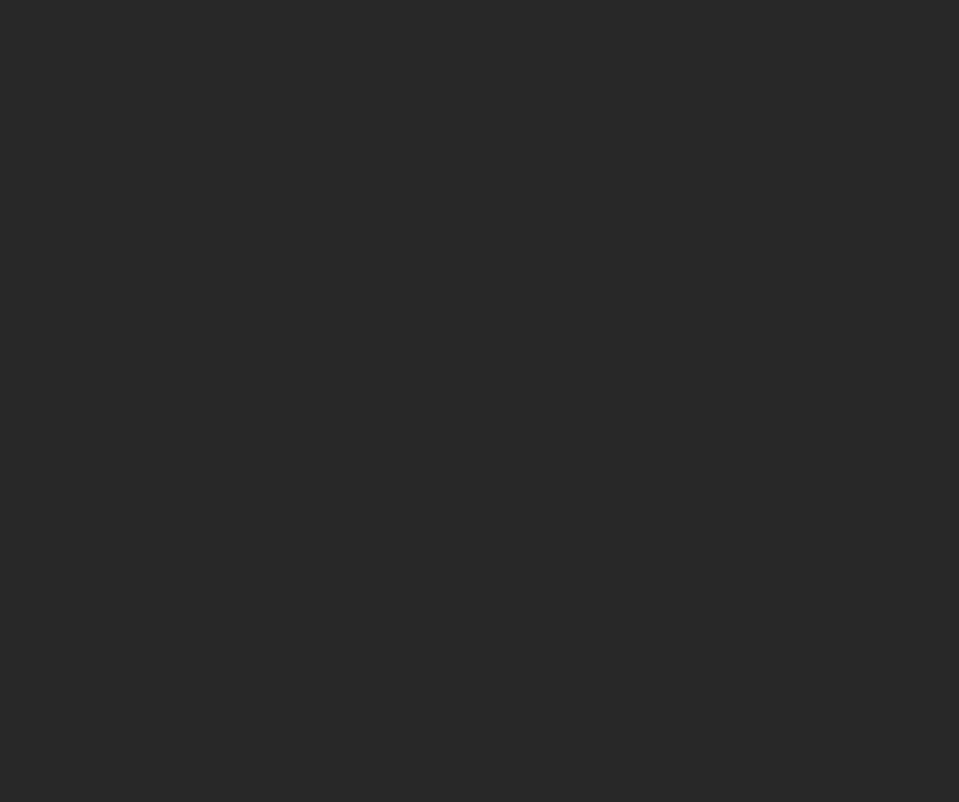
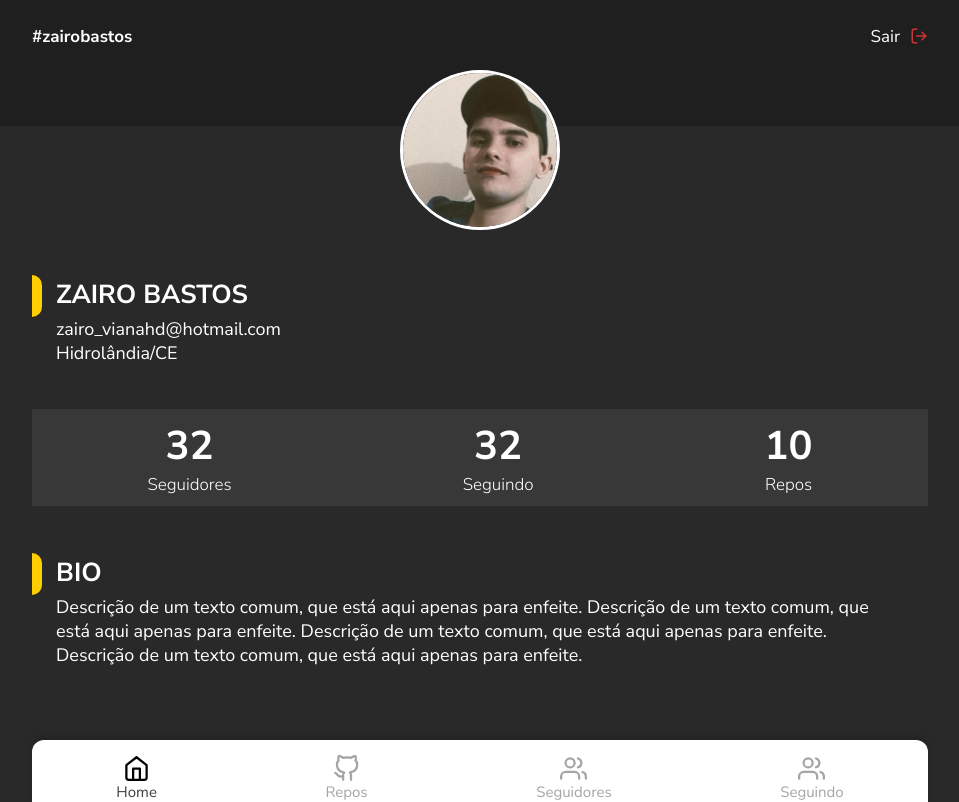
Before and after one commit to zairobastos/githubapp, a React (Create React App) app: page /Home in a window 1280 px wide. Shown: the whole page, without its empty margins (160-1119 px from the left). Built offline with nearby package versions, Linux system fonts and the light colour scheme.

Commit message:
Criaçao da tela Home

```diff
--- a/src/pages/Home.js
+++ b/src/pages/Home.js
@@ -1,8 +1,80 @@
 import React from 'react';
+import {FiLogOut, FiHome,FiGithub,FiUsers} from 'react-icons/fi';
+import '../styles/pages/home.css';
+import Perfil from '../images/perfil.jpeg';
+import {Link} from 'react-router-dom';
 
 export default function Home() {
     return(
         <>
+            <header>
+                <p className="p1">#zairobastos</p>
+                <p className="p2">
+                    <Link to="/" className="link">
+                        Sair
+                        <FiLogOut size="18px" color="#D03434" alt="Sair" className="logout"/>
+                    </Link>
+                </p>
+            </header>
+            <main>
+                <div className="perfil">
+                    <img src={Perfil} alt="Foto Perfil" />
+                </div>
+                <div className="dados">
+                    <div className="titulo">
+                        <div className="aponta"></div>
+                        <h2>Zairo Bastos</h2>
+                    </div>
+                    <div>
+                        <p>zairo_vianahd@hotmail.com</p>
+                        <p>Hidrolândia/CE</p>
+                    </div>
+                </div>
+                <div className="numeros">
+                    <div>
+                        <h1>32</h1>
+                        <p>Seguidores</p>
+                    </div>
+                    <div>
+                        <h1>32</h1>
+                        <p>Seguindo</p>
+                    </div>
+                    <div>
+                        <h1>10</h1>
+                        <p>Repos</p>
+                    </div>
+
+                </div>
+                <div className="bio">
+                    <div className="titulo">
+                        <div className="aponta"></div>
+                        <h2>BIO</h2>
+                    </div>
+                    <div>
+                        <p>Descrição de um texto comum, que está aqui apenas para enfeite. Descrição de um texto comum, que está aqui apenas para enfeite. Descrição de um texto comum, que está aqui apenas para enfeite. Descrição de um texto comum, que está aqui apenas para enfeite.</p>
+                    </div>
+                </div>
+            </main>
+            <footer>
+                <nav>
+                    <div className="ativo">
+                        <FiHome size="27px" color="#000"/>
+                        <p>Home</p>
+                    </div>
+                    <div>
+                        <FiGithub size="27px"/>
+                        <p>Repos</p>
+                    </div>
+                    <div>
+                        <FiUsers size="27px"/>
+                        <p>Seguidores</p>
+                    </div>
+                    <div>
+                        <FiUsers size="27px"/>
+                        <p>Seguindo</p>
+                    </div>
+                </nav>
+            </footer>
         </>
     );
 }
--- a/src/pages/Login.js
+++ b/src/pages/Login.js
@@ -10,7 +10,8 @@ export default function Login(){
             <input type="text" placeholder="Usuário" className="user"/>
             <Link to="/Home" className="link">
                 <button className="btn_entrar">
-                    <p>ENTRAR</p> <AiOutlineArrowRight size="1.14rem" color="#000" alt="Entrar" className="entra"/>
+                    <p>ENTRAR</p>
+                    <AiOutlineArrowRight size="1.14rem" color="#000" alt="Entrar" className="entra"/>
                 </button>
             </Link>
         </div>
--- a/src/routes.js
+++ b/src/routes.js
@@ -2,6 +2,7 @@ import React from 'react';
 import { BrowserRouter, Switch, Route} from 'react-router-dom';
 
 import Login from './pages/Login';
+import Home from './pages/Home';
 export default function Routes(){
     return(
         <BrowserRouter>
@@ -9,6 +10,9 @@ export default function Routes(){
                 <Route path="/" exact>
                     <Login/>
                 </Route>
+                <Route path="/Home">
+                    <Home/>
+                </Route>
             </Switch>
         </BrowserRouter>
     )
--- a/src/styles/global.css
+++ b/src/styles/global.css
@@ -9,4 +9,9 @@ body{
     background-color: #292929;
     font-family: 'Nunito Sans', sans-serif;
     color: #fff;
+
 }
+
+.link{
+    text-decoration: none;
+}
--- /dev/null
+++ b/src/styles/pages/home.css
@@ -0,0 +1,206 @@
+/*Cabeçalho*/
+header{
+    display: flex;
+    flex-direction: row;
+    justify-content: space-between;
+    padding-top: 1.56rem;
+    background-color: #1F1F1F;
+    height: 7.875rem;
+    margin-right: 0px;
+}
+header p{
+    color: #fff;
+    font-size: 17px;
+}
+header .p1{
+    font-weight: bold;
+    height: 20px;
+    margin-left: 15%;
+}
+header .p2{
+    height: 20px;
+    margin-right: 15%;
+}
+
+header .p2 .link{
+    color: #fff;
+    display: flex;
+    flex-direction:row;
+    align-items: center;
+}
+header .p2 .logout{
+    margin-left: 10px;
+}
+/*Main*/
+
+
+main{
+    display: flex;
+    flex-direction: column;
+}
+
+.perfil{
+    display: flex;
+    flex-direction: row;
+    justify-content:center;
+    margin-top: -56px;
+}
+
+.perfil img{
+    width: 10rem;
+    border-radius: 100px;
+    border: solid 3px #FFFFFF;
+}
+
+/*Dados Pessoais*/
+.dados{
+    margin-top: 45px;
+    width: calc(100vw - 30%);
+    margin-left: 15%;
+}
+
+.dados .aponta, .bio .aponta{
+    content: '';
+    width: 10px;
+    height: 42px;
+    background-color: #FFCE00;
+    border-bottom-right-radius: 12px;
+    border-top-right-radius: 12px;
+    margin-right: 14px;
+}
+.dados .titulo, .bio .titulo{
+    display: flex;
+    flex-direction: row;
+    align-items: center;
+}
+
+.dados h2, .bio h2{
+    text-transform: uppercase;
+    font-size: 26px;
+    font-weight: bold;
+    margin-bottom: 4px;
+}
+
+.dados p, .bio p{
+    font-size: 18px;
+    margin-left: 24px;
+}
+
+/*Numeros*/
+.numeros{
+    display: flex;
+    flex-direction: row;
+    flex-grow: 1;
+    justify-content: space-around;
+    background-color: #5252525D;
+    height: 97px;
+    align-items: center;
+    width: calc(100vw - 30%);
+    margin-top: 44px;
+    margin-left: 15%;
+}
+
+.numeros div{
+    display: flex;
+    flex-direction: column;
+    align-items: center;
+}
+
+.numeros div h1{
+    font-size: 40px;
+    font-weight: bold;
+}
+
+.numeros div p{
+    font-size: 17px;
+    font-weight: lighter;
+}
+
+/*BIO*/
+.bio{
+    margin-top: 47px;
+    width: calc(100vw - 30%);
+    margin-left: 15%;
+}
+
+.bio p{
+    word-break: break-word;
+    width: calc(100% - 48px);
+}
+
+/*Menu do rodapé*/
+footer{
+    width: calc(100vw - 30%);
+    margin-left: 15%;
+    margin-top: 73px;
+    background-color: #fff;
+    color: #A5A5A5;
+    border-top-left-radius: 12px;
+    border-top-right-radius: 12px;
+    box-shadow: 0px -3px 6px #00000029;
+}
+footer nav{
+    display: flex;
+    flex-direction: row;
+    justify-content: space-around;
+}
+
+footer nav div{
+    display: flex;
+    align-items: center;
+    flex-direction: column;
+    padding-top: 15px;
+}
+
+footer nav div p{
+    font-size: 15px;
+    font-weight: medium;
+}
+
+.ativo{
+    color: #3E3E3E;
+}
+
+
+@media (max-width: 800px){
+    header .p1{
+        margin-left: 11px;
+    }
+    header .p2{
+        margin-right: 29px;
+    }
+    main{
+        width:100vw;
+        margin: 0;
+    }
+    .perfil img{
+        width: 7.15rem;
+    }
+
+    .dados, .bio{
+        width: 100vw;
+        margin-left: 0px;
+    }
+
+    .dados .aponta, .bio .aponta{
+        margin-left: 0px;
+    }
+    .dados p, .bio p{
+        margin-left: 24px;
+    }
+
+    .bio p{
+        margin-right: 24px;
+        width: calc(100vw - 48px);
+    }
+
+    .numeros{
+        width: 100vw;
+        margin-left: 0px;
+    }
+
+    footer{
+        width: 100vw;
+        margin-left: 0px;
+    }
+}
--- a/src/styles/pages/login.css
+++ b/src/styles/pages/login.css
@@ -32,10 +32,10 @@
     background-color: #FFCE00;
     border-radius: 12px;
     box-shadow: #0000001D 0px 3px 6px;
-    margin-bottom: 19px;
     border: none;
     padding: 17px 0px 16px 0px;
     justify-content: center;
+    cursor: pointer;
 
 }
 
@@ -50,10 +50,6 @@
     margin: 3px 0px 0px 13px;
 }
 
-.link{
-    text-decoration: none;
-}
-
 @media (max-width: 600px){
     .home{
         width: 100vw;
```
Also changed, not shown: src/pages/Repos.js (added, +9 -0 lines), src/images/perfil.jpeg (added).
